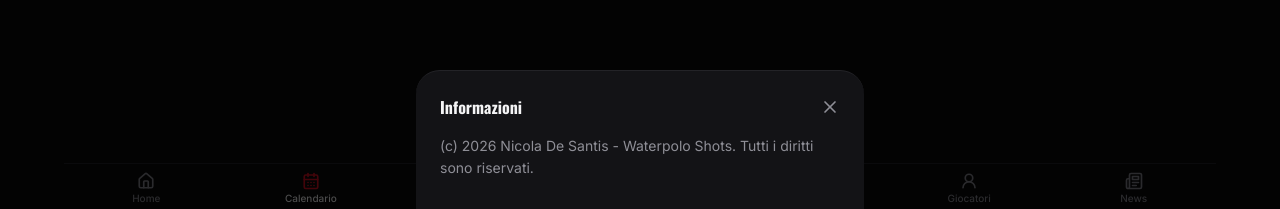
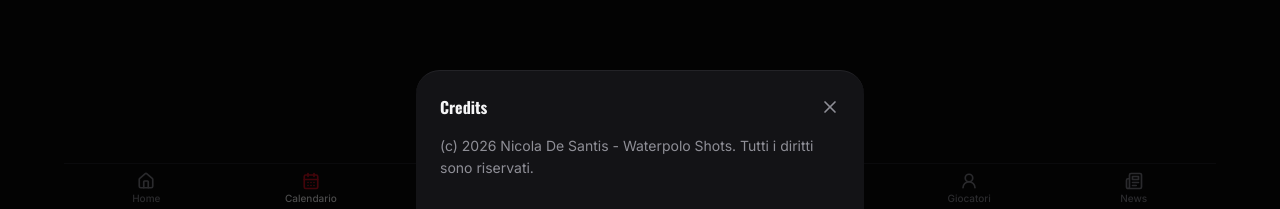
Before and after one commit to nichettomu-kaiuk/waterpoloshots, a Next.js app: page /calendario in a window 1280 px wide. Both pictures are taken after a click on the button "Credits". Shown: the part 588-797 px from the top of the page. Built offline with nearby package versions, Linux system fonts and the light colour scheme; no server answers; the database is empty.

Commit message:
Add files via upload

```diff
--- a/components/TopRightControls.tsx
+++ b/components/TopRightControls.tsx
@@ -28,7 +28,7 @@
       <div className="fixed right-3 top-3 z-40 flex items-center gap-2">
         <button
           onClick={() => setInfoOpen(true)}
-          aria-label="Informazioni"
+          aria-label="Credits"
           className="flex h-9 w-9 items-center justify-center rounded-full border border-line bg-ink/70 text-muted backdrop-blur transition hover:border-gold hover:text-gold"
         >
           <Info size={22} />
@@ -57,7 +57,7 @@
               onClick={(e) => e.stopPropagation()}
             >
               <div className="mb-4 flex items-center justify-between">
-                <p className="font-display text-base font-bold">Informazioni</p>
+                <p className="font-display text-base font-bold">Credits</p>
                 <button
                   onClick={() => setInfoOpen(false)}
                   className="text-muted hover:text-white"
@@ -67,13 +67,14 @@
                 </button>
               </div>
 
-              {settings?.info_image_url && (
-                <div className="relative mb-4 h-32 w-full overflow-hidden rounded-xl">
-                  <Image src={settings.info_image_url} alt="Informazioni" fill className="object-cover" />
-                </div>
-              )}
-
-              <p className="whitespace-pre-line text-sm leading-relaxed text-muted">{infoText}</p>
+              <div className="flex items-center gap-4">
+                {settings?.info_image_url && (
+                  <div className="relative h-16 w-16 shrink-0 overflow-hidden rounded-xl">
+                    <Image src={settings.info_image_url} alt="Credits" fill className="object-cover" />
+                  </div>
+                )}
+                <p className="whitespace-pre-line text-sm leading-relaxed text-muted">{infoText}</p>
+              </div>
 
               {settings?.info_email && (
                 <a
```
